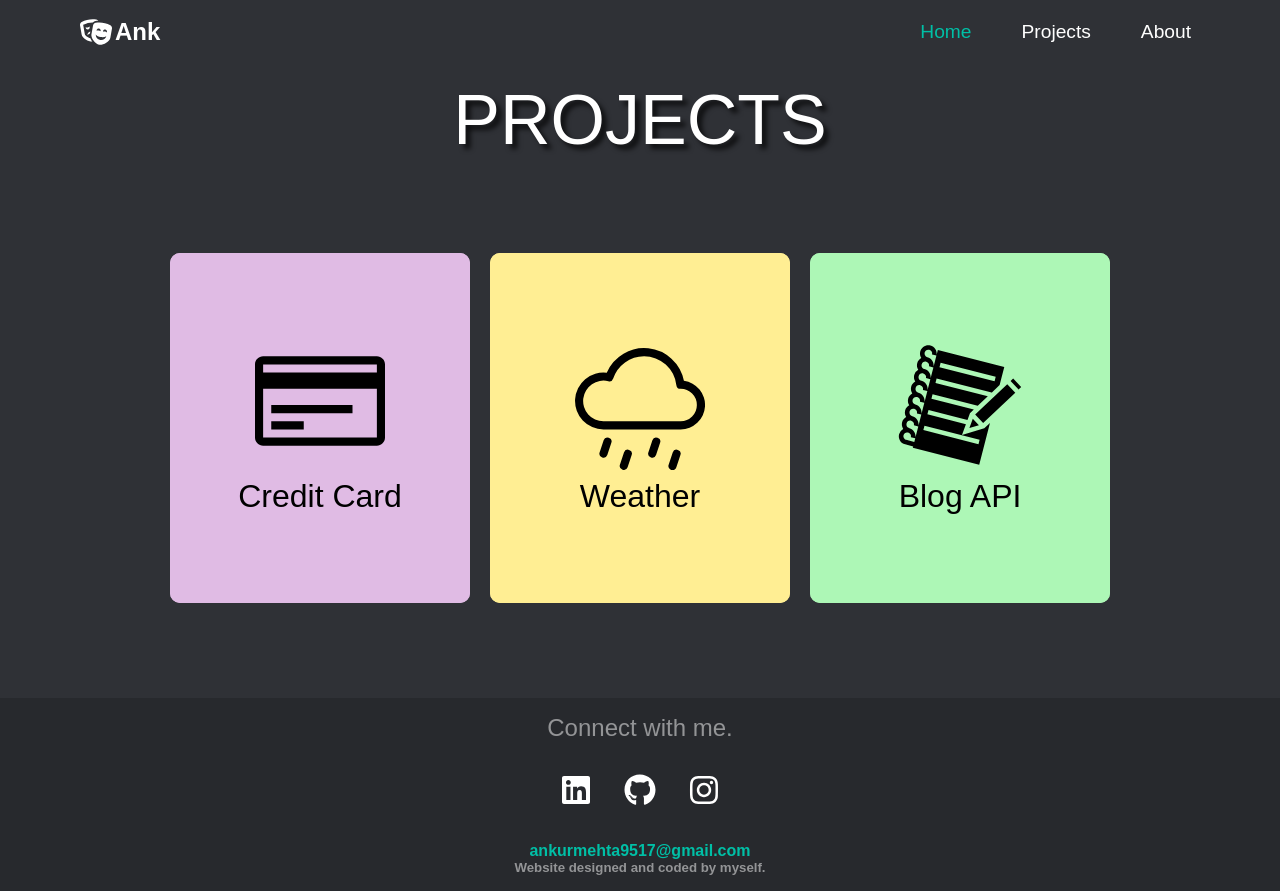
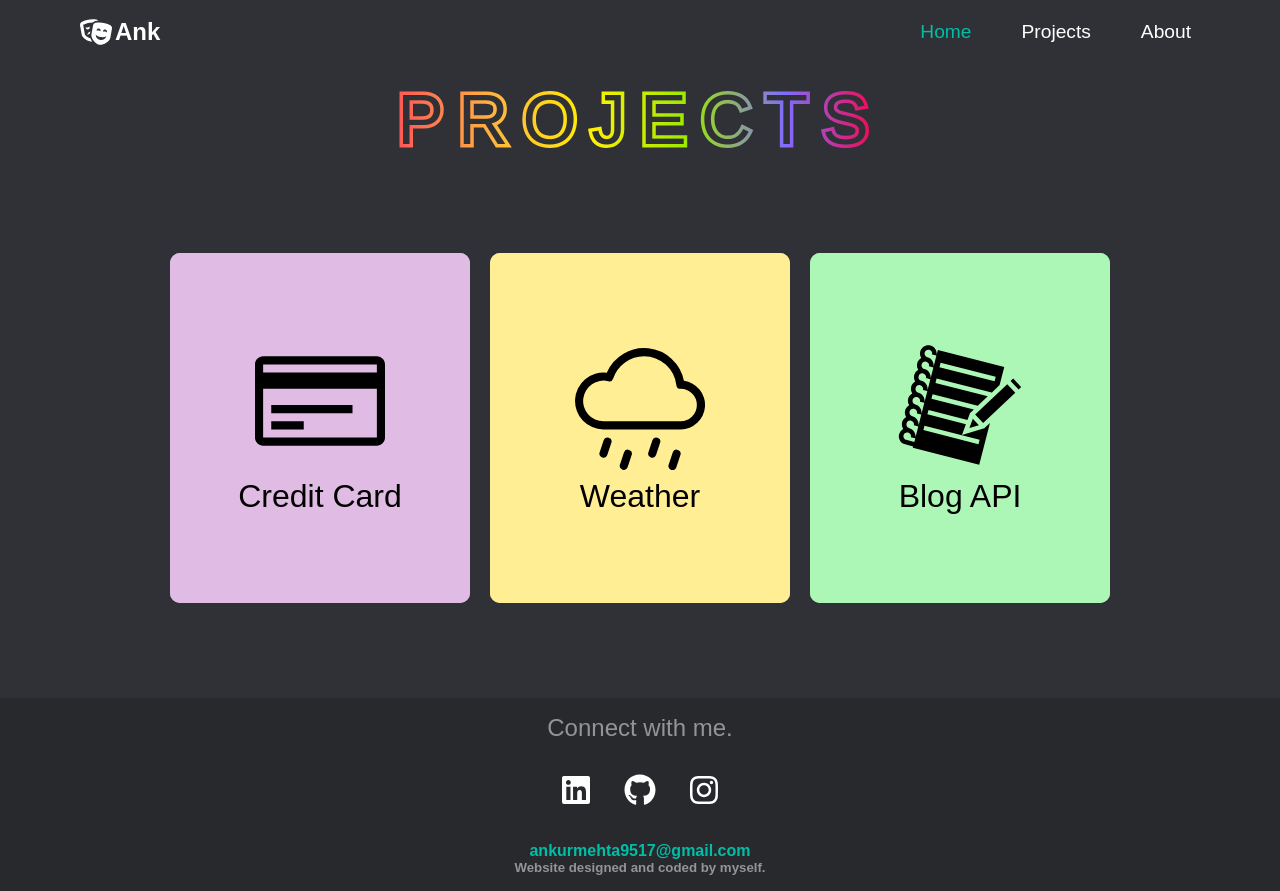
Before and after one commit to AnkurMehta007/portfolio-website, a React (Create React App) app: page /projects in a window 1280 px wide. Built offline with nearby package versions, Linux system fonts and the light colour scheme.

Commit message:
from portfolio2

```diff
--- a/package.json
+++ b/package.json
@@ -1,5 +1,4 @@
 {
-
   "name": "my-portfolio",
   "version": "0.1.0",
   "private": true,
@@ -16,7 +15,6 @@
     "web-vitals": "^1.1.2"
   },
   "scripts": {
-
     "start": "react-scripts start",
     "build": "react-scripts build",
     "test": "react-scripts test",
--- a/src/pages/projects/project.css
+++ b/src/pages/projects/project.css
@@ -7,11 +7,25 @@
 }
 
 .project-card-conatiner .card-tittle {
-  color: white;
+  background: linear-gradient(
+    to right,
+    #ff5757,
+    #ffb53f,
+    #fff100,
+    #9ae900,
+    #816aff,
+    #ff0040
+  );
+  color: #2f3136;
+
   font-size: 70px;
   margin-top: 1rem;
   font-weight: 100;
-  text-shadow: 5px 5px 5px rgba(0, 0, 0, 0.7);
+  letter-spacing: 0.2em;
+
+  -webkit-background-clip: text;
+
+  -webkit-text-stroke: 0.1em transparent;
 }
 
 .card-wrapper {
```
